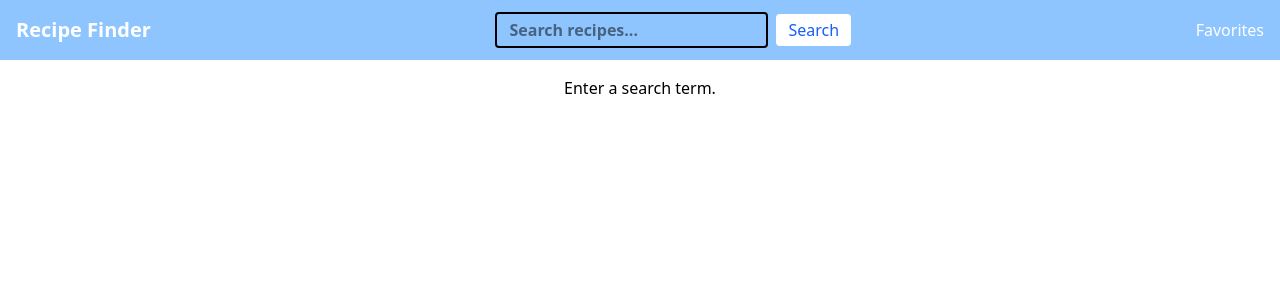
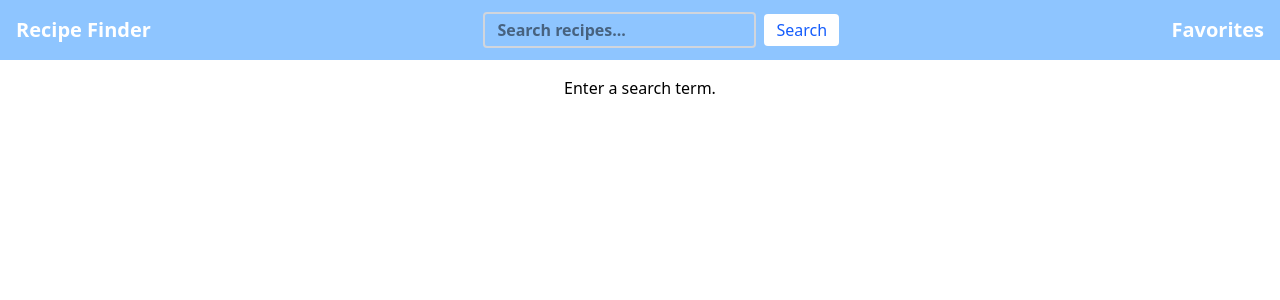
Before and after one commit to YusufBolden/recipe-discovery-app, a React (Vite) app: page /search in a window 1280 px wide. Shown: the top 300 px of the page. Built offline with nearby package versions, Linux system fonts and the light colour scheme.

Commit message:
Modifies styles to Navbar elements

```diff
--- a/src/components/Navbar.tsx
+++ b/src/components/Navbar.tsx
@@ -15,7 +15,7 @@ export const Navbar = () => {
 
   return (
     <nav className="bg-blue-300 text-white px-4 py-3 flex flex-col sm:flex-row sm:justify-between items-center gap-4">
-      <Link to="/" className="text-xl font-bold">
+      <Link to="/" className="text-xl font-bold hover:underline">
         Recipe Finder
       </Link>
       <form onSubmit={handleSubmit} className="flex items-center gap-2">
@@ -24,7 +24,7 @@ export const Navbar = () => {
           value={search}
           onChange={(e) => setSearch(e.target.value)}
           placeholder="Search recipes..."
-          className="px-3 py-1 rounded text-black font-bold border-2 border-black-500"
+          className="px-3 py-1 rounded text-black font-bold border-2 border-gray-300"
         />
         <button
           type="submit"
@@ -33,7 +33,7 @@ export const Navbar = () => {
           Search
         </button>
       </form>
-      <Link to="/favorites" className="hover:underline">
+      <Link to="/favorites" className="font-bold text-xl hover:underline">
         Favorites
       </Link>
     </nav>
```
